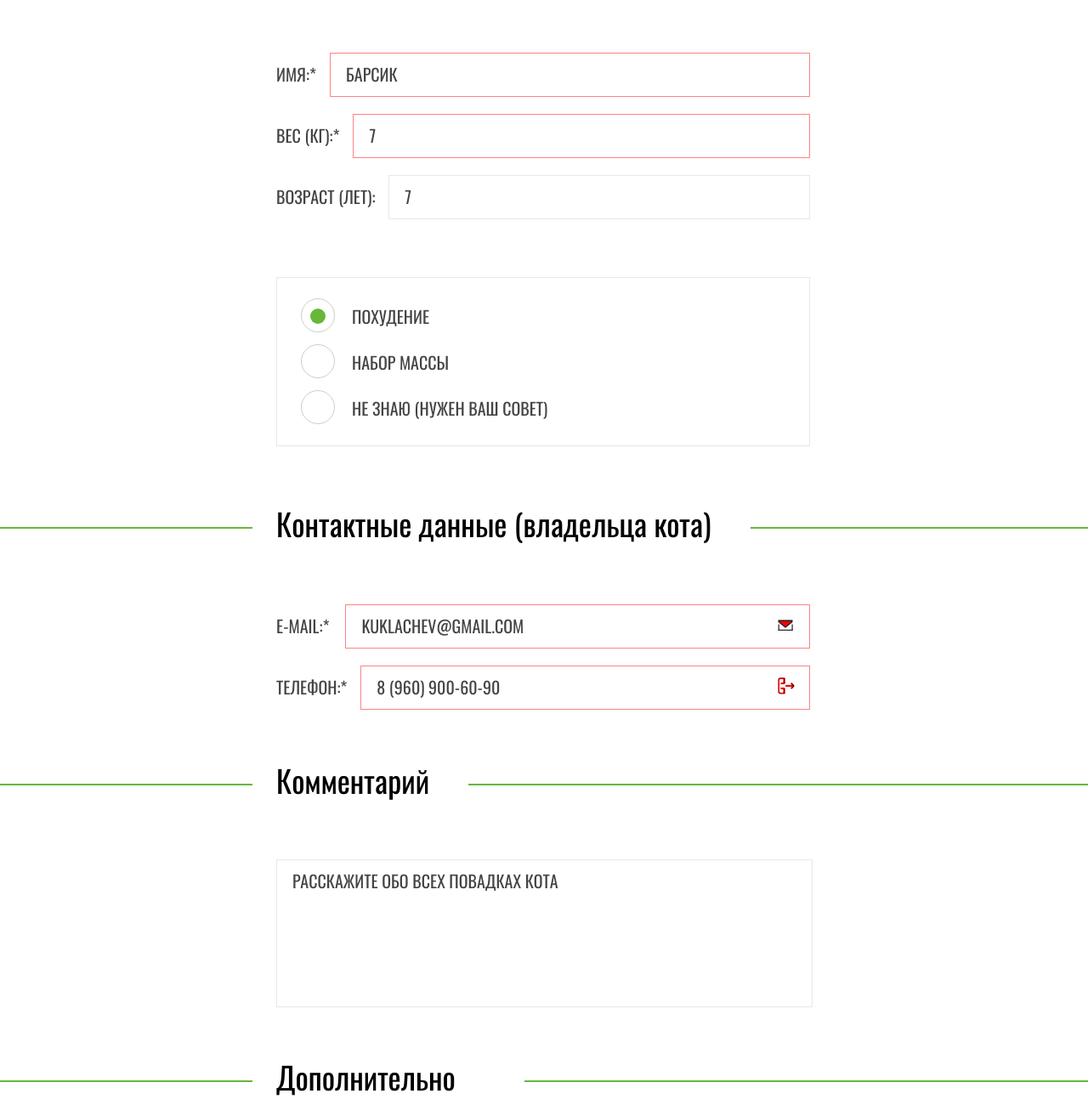
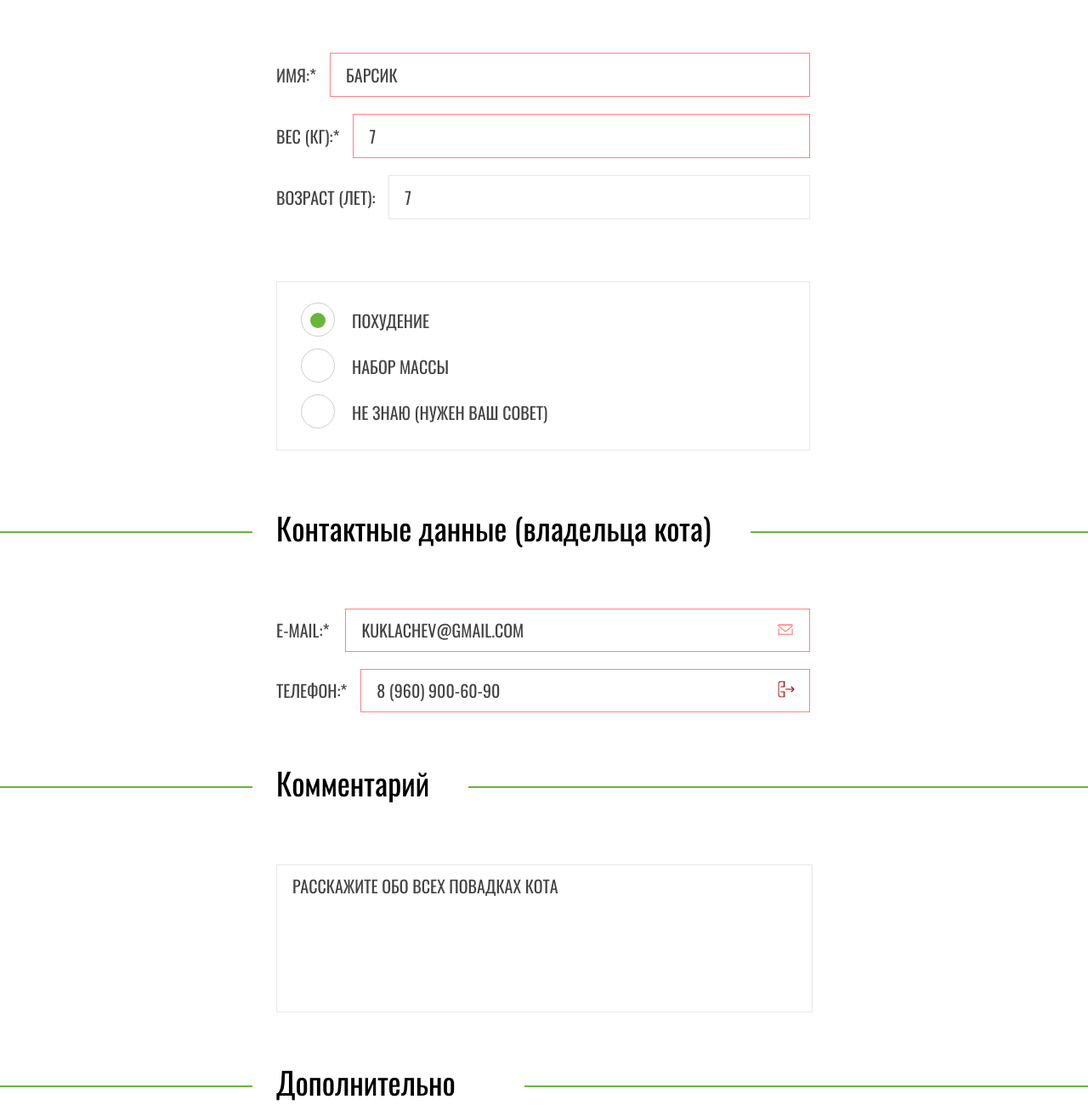
Before and after one commit to Feizerr/384107-cat-energy-21, a website: page source/form.html in a window 1280 px wide. Shown: the part 320-1620 px from the top of the page at 85% size. Drawn offline with nearby package versions, Linux system fonts and the light colour scheme; files that its build step writes are made by us from their sources.

Commit message:
Исправила ошибки в валидаторе

```diff
--- a/source/form.html
+++ b/source/form.html
@@ -84,7 +84,7 @@
           </div>
             <fieldset class="form__fieldset form__owner">
               <div class="choose-program__wrapper wrapper">
-              <legend class="form__owner-title form__title ">Контактные данные (владельца кота)</legend>
+                <h2 class="form__owner-title form__title ">Контактные данные (владельца кота)</h2>
                 <ul class="form__list form__list-owner">
                   <li class="form__item form__item-owner">
                     <label class="form__label form__label-owner form__email" for="email">E-mail:*</label>
@@ -113,20 +113,21 @@
                     </svg>
                   </li>
                 </ul>
+              </div>
             </fieldset>
             <fieldset class="form__fieldset form__comment">
               <div class="choose-program__wrapper wrapper">
-              <legend class="form__comment-title form__title">Комментарий</legend>
+                <h2 class="form__comment-title form__title">Комментарий</h2>
                 <label class="form__label form__label--message" for="message"></label>
                 <textarea class="form__message-field" name="comment" placeholder="Расскажите обо всех повадках кота" id="message"></textarea>
               </div>
             </fieldset>
             <fieldset class="form__fieldset form__aditional">
               <div class="choose-program__wrapper wrapper">
-              <legend class="form__additional-title form__title">Дополнительно</legend>
+                <h2 class="form__additional-title form__title">Дополнительно</h2>
                 <ul class="form__list  form__list-additional">
                   <li class="form__item form__item-additional form__filter">
-                  <input class="form__input form__input-checkbox form__input--sweetener visually-hidden" type="checkbox" name="sweetener"  id="shugar"checked>
+                    <input class="form__input form__input-checkbox form__input--sweetener visually-hidden" type="checkbox" name="sweetener" id="shugar" checked>
                     <label class="form__label form__label-aditional" for="shugar">сахарозаменитель</label>
                   </li>
                   <li class="form__item  form__item-additional form__filter">
@@ -142,7 +143,7 @@
                     <label class="form__label form__label-aditional" for="vitamins">витамины</label>
                   </li>
                 </ul>
-              <div class="choose-program__wrapper wrapper">
+              </div>
             </fieldset>
             <div class="choose-program__wrapper wrapper">
             <div class="form__button-container">
@@ -167,7 +168,7 @@
         <picture>
           <source media="(min-width: 1440px)" srcset="img/location-desktop@1x.jpg 1x, img/location-desktop@2x.png 2x">
           <source media="(min-width: 768px)" srcset="img/location-tablet@1x.jpg 1x, img/location-tablet@2x.jpg 2x">
-          <img class="page-footer__img" src="img/location@1x.jpg 1x" srcset="img/location@2x.png 2x" width="100%" height="auto" alt="Карта с отображением месторасположения офиса">
+          <img class="page-footer__img" src="img/location@1x.jpg" srcset="img/location@2x.png 2x" width="320" height="362" alt="Карта с отображением месторасположения офиса">
         </picture>
       </div>
       <div class="page-footer__wrapper wrapper">
--- a/source/sass/blocks/choose-program.scss
+++ b/source/sass/blocks/choose-program.scss
@@ -37,6 +37,10 @@
     margin-bottom: 67px;
     width: 327px;
   }
+
+  @media (min-width: $desktop-width) {
+    margin-bottom: 68px;
+  }
 }
 
 .choose-program__wrapper,
--- a/source/sass/blocks/form.scss
+++ b/source/sass/blocks/form.scss
@@ -12,7 +12,7 @@
   @media (min-width: $desktop-width) {
 
     flex-direction: row;
-    margin-bottom: 66px;
+    margin-bottom: 68px;
   }
 }
 
@@ -67,10 +67,15 @@ textarea {
   border: 1px solid $special-light-grey;
   box-sizing: border-box;
 
+  @include osvald(400);
   @include offset(0, 0);
 
   &:invalid {
     border: 1px solid $basic-red;
+  }
+
+  @media (min-width: $tablet-width) {
+    @include fonts(20px, 30px);
   }
 }
 
@@ -102,8 +107,8 @@ textarea {
     padding-left: 18px;
 
     &[placeholder] {
-      padding-top: 21px;
-      padding-bottom: 14px;
+      padding-top: 10px;
+      padding-bottom: 10px;
     }
   }
 }
@@ -258,7 +263,7 @@ textarea {
   margin-bottom: 28px;
 
   @media (min-width: $tablet-width) {
-    margin-bottom: 45px;
+    margin-bottom: 50px;
   }
 
   @media (min-width: $desktop-width) {
@@ -293,7 +298,7 @@ textarea {
   }
 
   @media (min-width: $desktop-width) {
-    margin-bottom: 45px;
+    margin-bottom: 47px;
   }
 }
 
@@ -315,7 +320,7 @@ textarea {
   }
 
   @media (min-width: $desktop-width) {
-    margin-bottom: 66px;
+    margin-bottom: 68px;
   }
 }
 
@@ -331,7 +336,7 @@ textarea {
   width: 140px;
 
   @media (min-width: $tablet-width) {
-    margin-bottom: 75px;
+    margin-bottom: 78px;
     width: 226px;
   }
 
@@ -347,7 +352,7 @@ textarea {
 
   @media (min-width: $tablet-width) {
     width: 292px;
-    margin-bottom: 62px;
+    margin-bottom: 63px;
   }
 
   @media (min-width: $desktop-width) {
@@ -391,26 +396,22 @@ textarea {
     padding-top: 5px;
   }
 
-  &:hover::placeholder {
-    color: green;
+  &:disabled + svg line,
+  &:disabled + svg path {
+    stroke: $basic-green;
   }
 
-  &:hover + svg {
-    stroke: green;
-    fill: green;
-  }
-
-  &:invalid + svg {
-    stroke: red;
-    fill: red;
+  &:invalid + svg line,
+  &:invalid + svg path {
+    stroke: $basic-red;
   }
 
   @media (min-width: $tablet-width) {
     padding-left: 18px;
 
     &[placeholder] {
-      padding-top: 21px;
-      padding-bottom: 14px;
+      padding-top: 9px;
+      padding-bottom: 10px;
     }
   }
 }
@@ -463,7 +464,7 @@ textarea {
   }
 
   @media (min-width: $desktop-width) {
-    margin-bottom: 28px;
+    margin-bottom: 26px;
   }
 }
 
@@ -544,6 +545,7 @@ textarea {
   }
 
   @media (min-width: $desktop-width) {
+    padding-top: 17px;
     padding-left: 78px;
   }
 }
```
Lines whose indentation alone changed are shown as unchanged.
